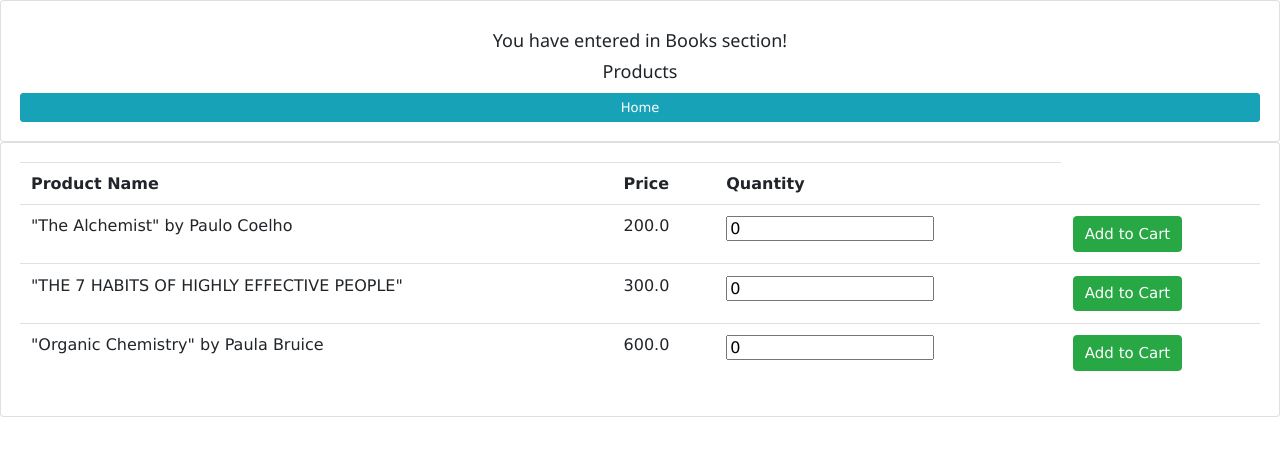
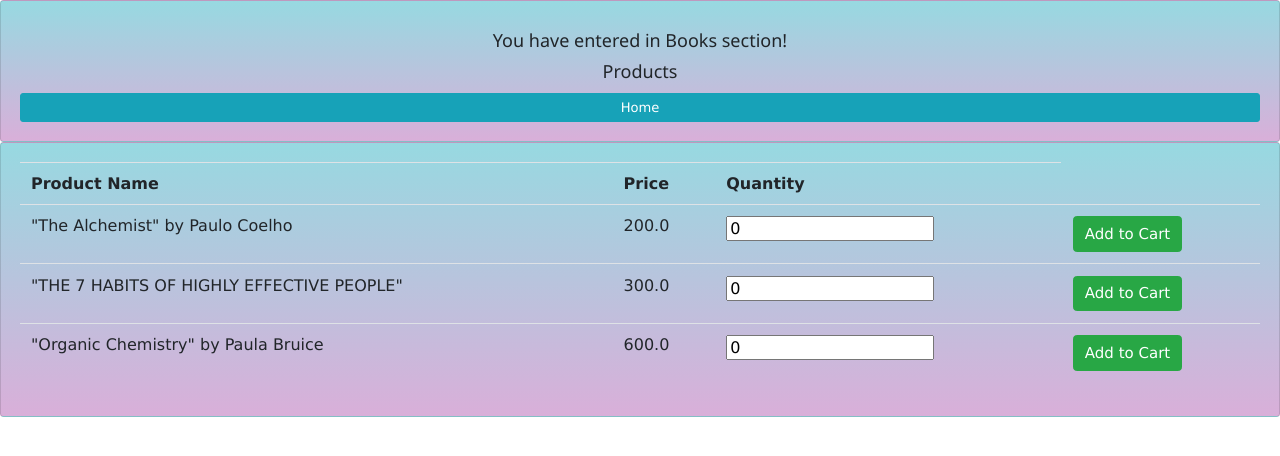
Before and after one commit to Sakshi-jhaa/cp, a Django app: page /product/1/ in a window 1280 px wide. Shown: the top 456 px of the page. Run offline with Django 3.2, Linux system fonts and the light colour scheme; data comes from the database, SQL or seed files in the repository; some libraries are stand-ins or nearby versions.

Commit message:
Update menu.html

```diff
--- a/capp/templates/capp/menu.html
+++ b/capp/templates/capp/menu.html
@@ -57,3 +57,10 @@
 </div>
 </body>
 </html>
+<style>
+
+    .card-body{
+        background-color: #D9AFD9;
+background-image: linear-gradient(0deg, #D9AFD9 0%, #97D9E1 100%);
+    }
+    </style>
```
